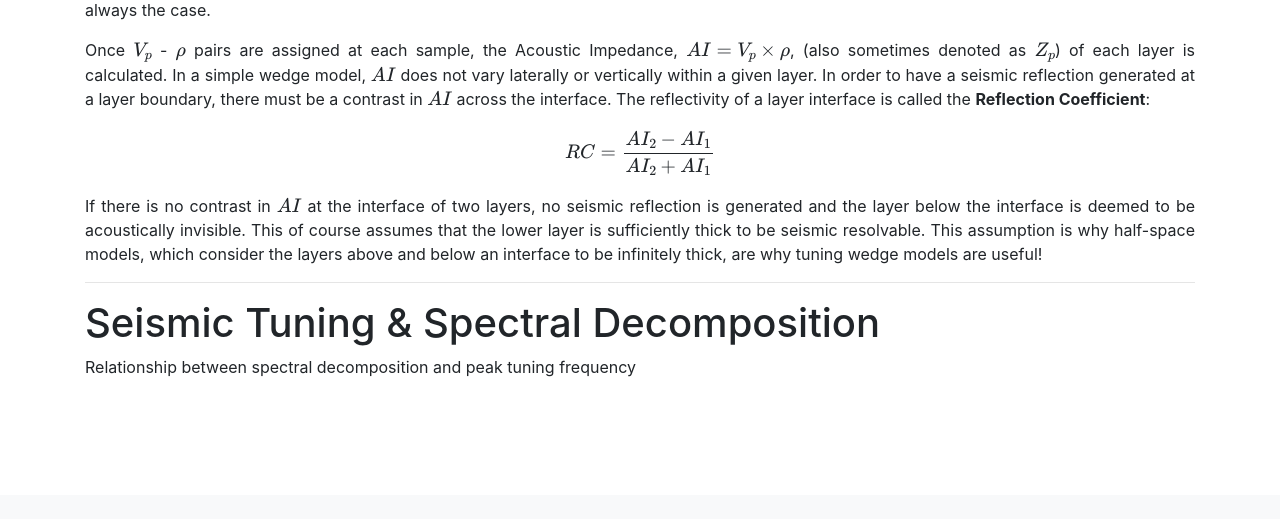
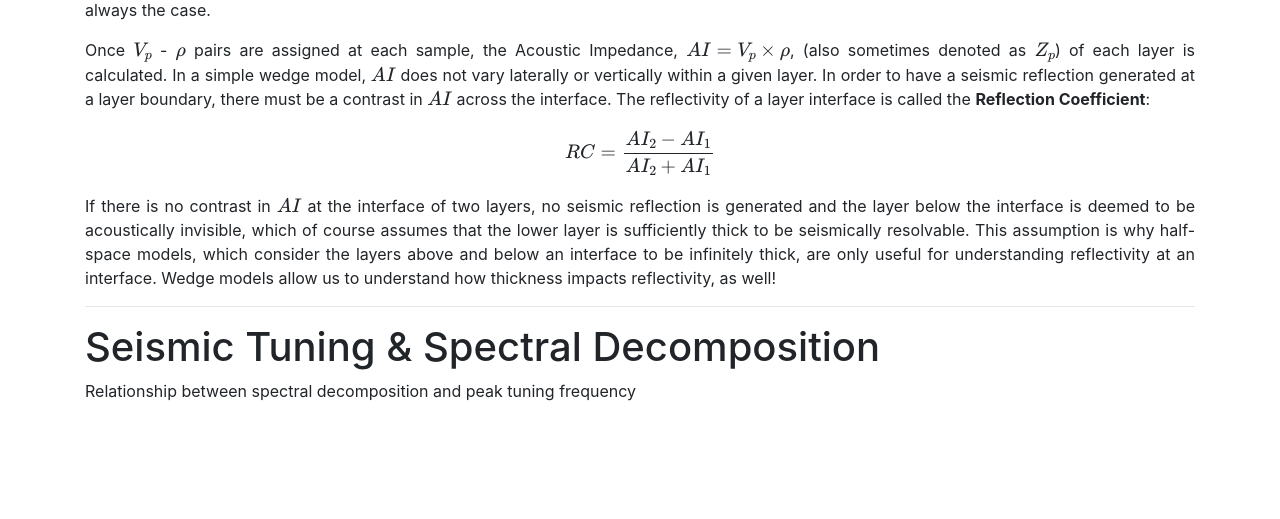
Before and after one commit to bdowdell/flask_pyseistuned, a Flask app: page /about in a window 1280 px wide. Shown: the part 3585-4104 px from the top of the page. Before the commit the page ends 3962 px from the top, so only its background shows below. Run offline with Flask 2, Linux system fonts and the light colour scheme; parts of the project's set-up code (start-up, migrations or seed data) failed here and were passed over; some libraries are stand-ins or nearby versions.

Commit message:
updates about

```diff
--- a/pyseistuned/templates/about.html
+++ b/pyseistuned/templates/about.html
@@ -248,9 +248,10 @@
     </p>
     <p class="text-justify">
         If there is no contrast in \(AI\) at the interface of two layers, no seismic reflection is generated and the
-        layer below the interface is deemed to be acoustically invisible. This of course assumes that the lower layer
-        is sufficiently thick to be seismic resolvable. This assumption is why half-space models, which consider the
-        layers above and below an interface to be infinitely thick, are why tuning wedge models are useful!
+        layer below the interface is deemed to be acoustically invisible, which of course assumes that the lower layer
+        is sufficiently thick to be seismically resolvable. This assumption is why half-space models, which consider the
+        layers above and below an interface to be infinitely thick, are only useful for understanding reflectivity
+        at an interface. Wedge models allow us to understand how thickness impacts reflectivity, as well!
     </p>
     <hr />
     <h1>Seismic Tuning & Spectral Decomposition</h1>
```
